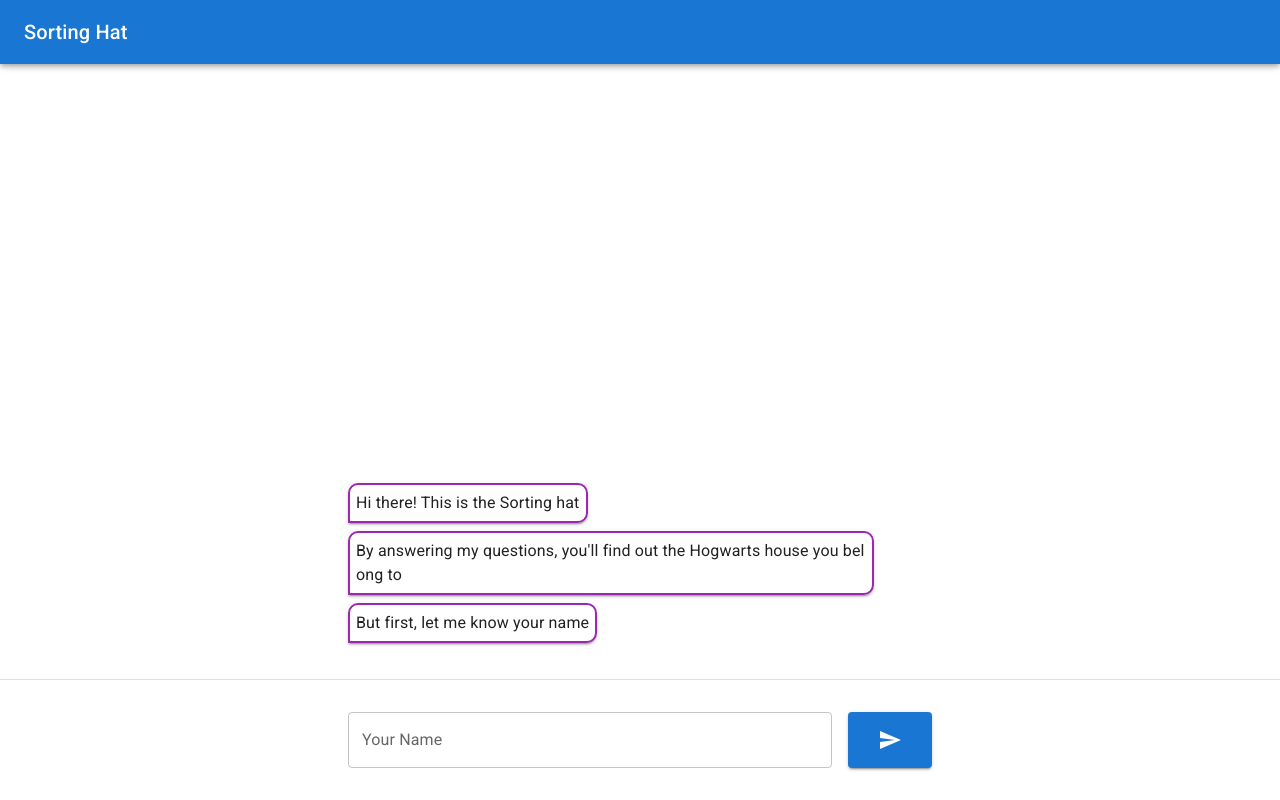
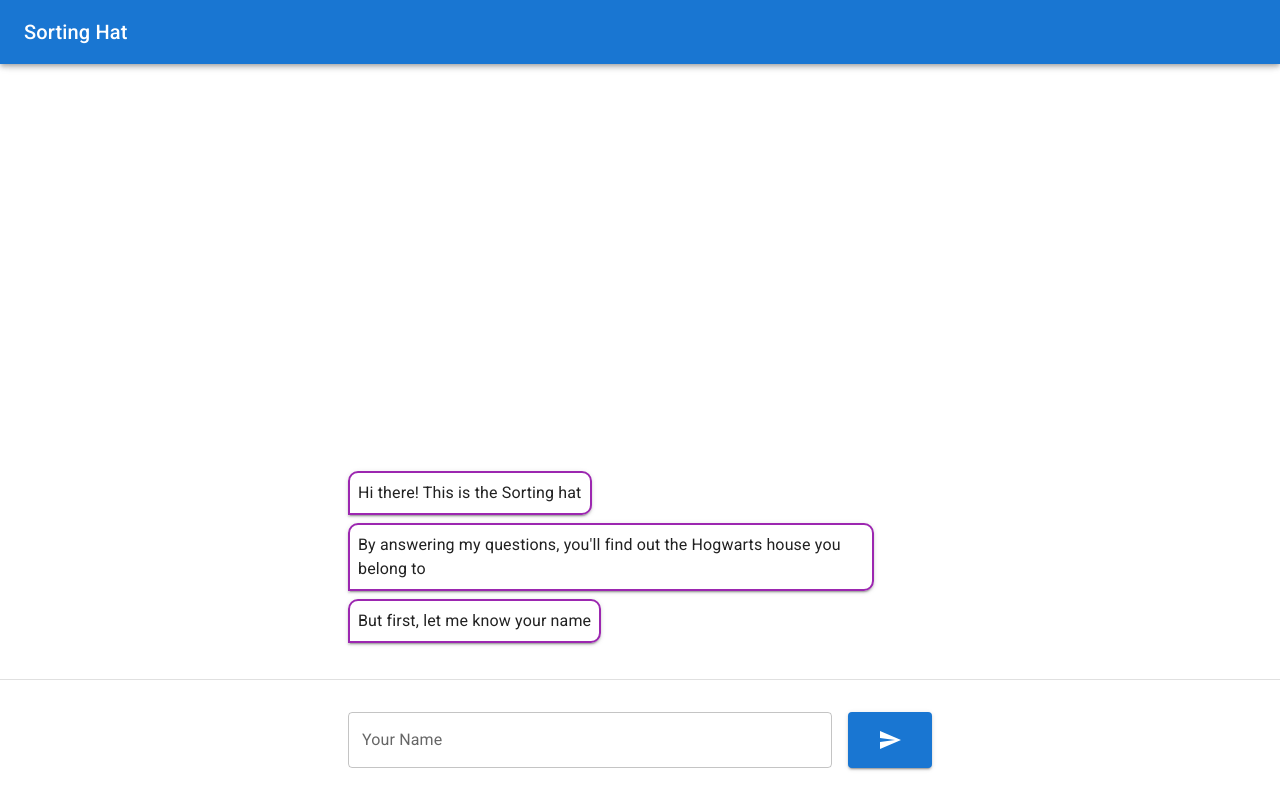
Before and after one commit to javiermvaldecantos/sorting-hat-chat, a React (Create React App) app: page / in a window 1280 px wide. Built offline with nearby package versions, Linux system fonts and the light colour scheme.

Commit message:
v0.7.0 - Minor style change to display rounded borders correctly on Firefox

```diff
--- a/src/components/InteractiveChatMessages/InteractiveChatMessages.styles.js
+++ b/src/components/InteractiveChatMessages/InteractiveChatMessages.styles.js
@@ -43,18 +43,17 @@
     borderRadius: '10px',
     maxWidth: '90%',
     boxShadow: (theme) => theme.shadows[2],
-    outlineOffset: '-2px',
-    wordBreak: 'break-all',
+    wordBreak: 'break-word',
 
     '&[data-type="sent"]': {
       marginRight: '0px',
       borderBottomRightRadius: '0px',
-      outline: (theme) => '2px solid ' + theme.palette.primary.main,
+      border: (theme) => '2px solid ' + theme.palette.primary.main
     },
     '&[data-type="received"]': {
       marginLeft: '0px',
       borderBottomLeftRadius: '0px',
-      outline: (theme) => '2px solid ' + theme.palette.secondary.main,
+      border: (theme) => '2px solid ' + theme.palette.secondary.main
     }
   }
 };
```
